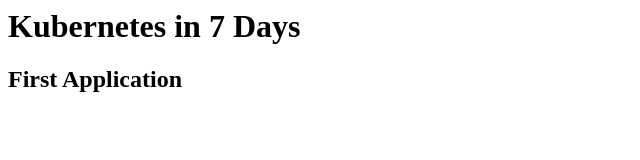
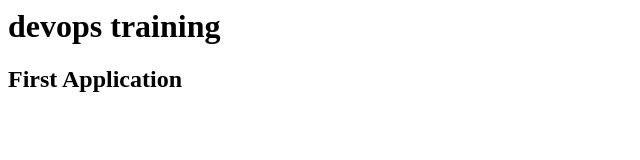
Before and after one commit to devusops/AWS, a plain HTML site: page S3/index.html in a window 1280 px wide. Shown: the whole page, without its empty margins (0-640 px from the left). Drawn offline with Linux system fonts and the light colour scheme.

Commit message:
Update index.html

```diff
--- a/S3/index.html
+++ b/S3/index.html
@@ -1,11 +1,11 @@
 <html>
 
 <head>
-    <title>Kubernetes in 7 Days</title>
+    <title>devops training</title>
 </head>
 
 <body>
-    <h1>Kubernetes in 7 Days</h1>
+    <h1>devops training</h1>
     <h2>First Application</h2>
 </body>
 
```
